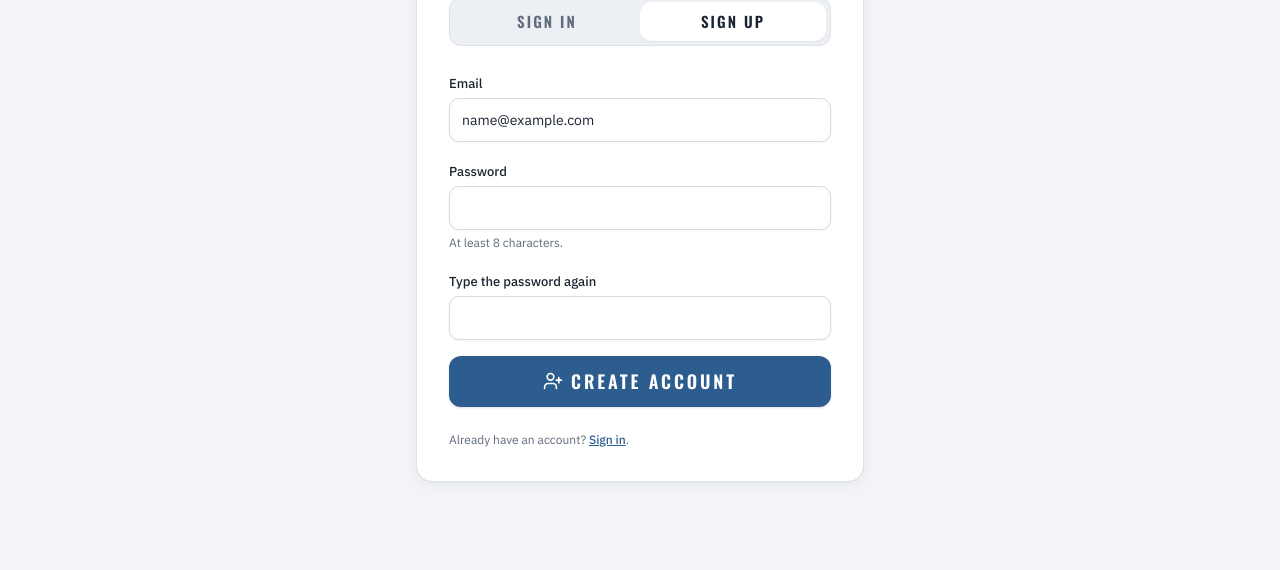
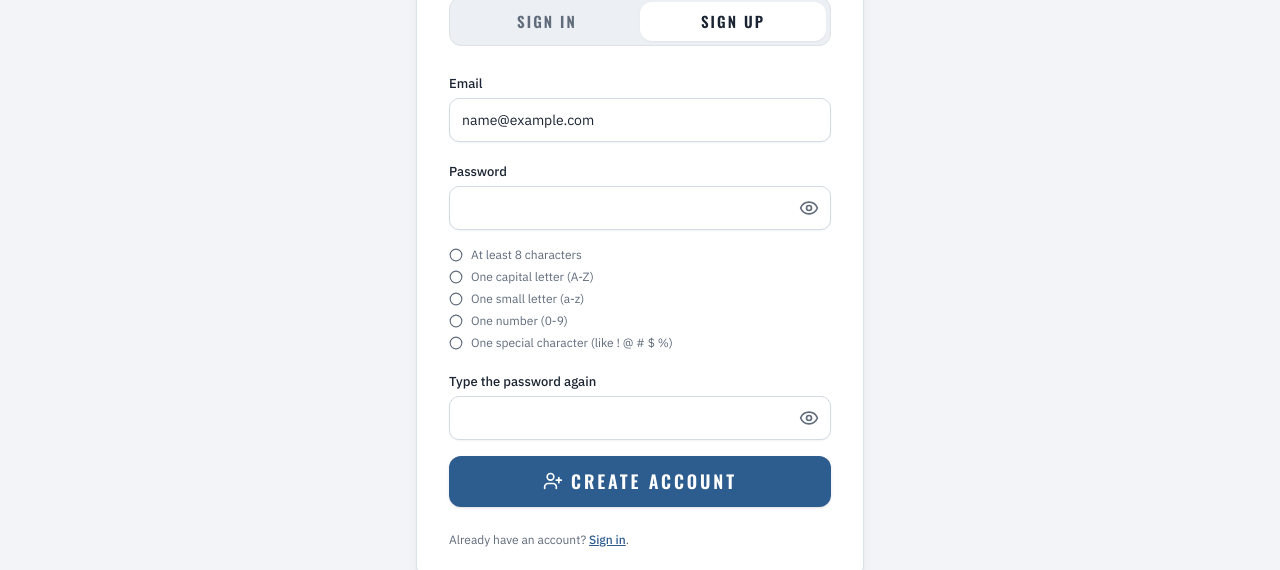
Before and after one commit to HackIndiaXYZ/hackindia-ai-cybertech-hackathon-2026-taatva, a Next.js app in the folder frontend/: page /login in a window 1280 px wide. Both pictures are taken after typing "name@example.com", "Sample123" into the empty fields and a click on the button "Create an account". Shown: the part 242-812 px from the top of the page. Built offline with nearby package versions, Linux system fonts and the light colour scheme; no server answers.

Commit message:
Sign up: show/hide password eye button and stronger password rules with live ticks

```diff
--- a/frontend/app/login/page.tsx
+++ b/frontend/app/login/page.tsx
@@ -6,11 +6,13 @@
 
 import { Suspense, useCallback, useState } from "react";
 import { useRouter, useSearchParams } from "next/navigation";
-import { CheckCircle2, Loader2, LogIn, MailCheck, TriangleAlert, UserPlus } from "lucide-react";
+import { Check, CheckCircle2, Circle, Loader2, LogIn, MailCheck, TriangleAlert, UserPlus } from "lucide-react";
 import { supabase } from "@/lib/supabase";
 import { safeNextPage } from "@/lib/safe-next";
 import { domainProblem, formatProblem, typoProblem, type EmailProblem } from "@/lib/email-check";
+import { PASSWORD_RULES, passwordIsStrong } from "@/lib/password-rules";
 import { EmailPopup } from "@/components/email-popup";
+import { PasswordInput } from "@/components/password-input";
 import { Input } from "@/components/ui/input";
 import { cn } from "@/lib/utils";
 
@@ -37,7 +39,7 @@ function plainError(message: string, code?: string) {
     return "Too many emails were sent in a short time. Please wait a few minutes and try again.";
   }
   if (text.includes("password") && (text.includes("short") || text.includes("at least") || text.includes("weak"))) {
-    return "That password is too weak. Use at least 8 characters, mixing letters and numbers.";
+    return "That password is too weak. Use at least 8 characters with a capital letter, a small letter, a number and a special character.";
   }
   if (text.includes("invalid") && text.includes("email")) {
     return "That does not look like a real email address. Please check it.";
@@ -89,7 +91,8 @@ function LoginForm() {
     // Check the email first. Anything wrong -> a pop-up, and no account is made.
     const problem = formatProblem(address) ?? (keepTyped ? null : typoProblem(address)) ?? (await domainProblem(address));
     if (problem) return setPopup(problem);
-    if (password.length < 8) return setError("Please use a password of at least 8 characters.");
+    if (!passwordIsStrong(password))
+      return setError("Your password does not follow all the rules yet. Check the list under the password box.");
     if (password !== repeat) return setError("The two passwords are not the same.");
     const { data, error } = await supabase().auth.signUp({
       email: address,
@@ -177,16 +180,38 @@ function LoginForm() {
             </label>
             <label className="block">
               <span className="text-[13px] font-medium text-foreground">Password</span>
-              <Input type="password" required minLength={mode === "signup" ? 8 : undefined}
+              <PasswordInput required minLength={mode === "signup" ? 8 : undefined} aria-describedby={mode === "signup" ? "password-rules" : undefined}
                 autoComplete={mode === "signin" ? "current-password" : "new-password"} value={password}
-                onChange={(e) => setPassword(e.target.value)} className="mt-1 h-11 bg-card" />
-              {mode === "signup" && <span className="mt-1 block text-[12px] text-muted-foreground">At least 8 characters.</span>}
+                onChange={(e) => {
+                  setPassword(e.target.value);
+                  setError(null); // an old "password" warning goes away as soon as they fix it
+                }} className="mt-1 h-11 bg-card" />
             </label>
+            {mode === "signup" && (
+              // Each rule gets a green tick as soon as the password follows it
+              <ul id="password-rules" className="space-y-1 text-[14px] md:text-[12px]" aria-label="Password rules">
+                {PASSWORD_RULES.map((rule) => {
+                  const met = rule.met(password);
+                  return (
+                    <li key={rule.label} className={cn("flex items-center gap-2", met ? "text-pass" : "text-muted-foreground")}>
+                      {met ? <Check className="h-4 w-4 shrink-0" /> : <Circle className="h-3.5 w-3.5 shrink-0" />}
+                      <span>{rule.label}</span>
+                      <span className="sr-only">{met ? "(done)" : "(not yet)"}</span>
+                    </li>
+                  );
+                })}
+              </ul>
+            )}
             {mode === "signup" && (
               <label className="block">
                 <span className="text-[13px] font-medium text-foreground">Type the password again</span>
-                <Input type="password" required autoComplete="new-password" value={repeat}
+                <PasswordInput required autoComplete="new-password" value={repeat}
                   onChange={(e) => setRepeat(e.target.value)} className="mt-1 h-11 bg-card" />
+                {repeat && (
+                  <span className={cn("mt-1 block text-[14px] md:text-[12px]", repeat === password ? "text-pass" : "text-quarantine")}>
+                    {repeat === password ? "Both passwords match." : "The two passwords are not the same yet."}
+                  </span>
+                )}
               </label>
             )}
 
--- /dev/null
+++ b/frontend/components/password-input.tsx
@@ -0,0 +1,23 @@
+"use client";
+
+// TAATVA Obsidian - a password box with an eye button to show or hide what you typed.
+
+import { useState } from "react";
+import { Eye, EyeOff } from "lucide-react";
+import { Input } from "@/components/ui/input";
+import { cn } from "@/lib/utils";
+
+export function PasswordInput({ className, ...props }: Omit<React.ComponentProps<"input">, "type">) {
+  const [shown, setShown] = useState(false);
+  return (
+    <div className="relative">
+      <Input {...props} type={shown ? "text" : "password"} className={cn("pr-12", className)} />
+      <button type="button" onClick={() => setShown(!shown)}
+        aria-label={shown ? "Hide password" : "Show password"} aria-pressed={shown}
+        title={shown ? "Hide password" : "Show password"}
+        className="absolute inset-y-0 right-0 flex w-11 items-center justify-center rounded-r-md text-muted-foreground hover:text-foreground focus-visible:outline-none focus-visible:ring-2 focus-visible:ring-ring">
+        {shown ? <EyeOff className="h-5 w-5" /> : <Eye className="h-5 w-5" />}
+      </button>
+    </div>
+  );
+}
--- /dev/null
+++ b/frontend/lib/password-rules.ts
@@ -0,0 +1,14 @@
+// TAATVA Obsidian - the rules a new password must follow.
+// The sign-up page shows each rule with a tick as soon as it is met.
+
+export const PASSWORD_RULES = [
+  { label: "At least 8 characters", met: (p: string) => p.length >= 8 },
+  { label: "One capital letter (A-Z)", met: (p: string) => /[A-Z]/.test(p) },
+  { label: "One small letter (a-z)", met: (p: string) => /[a-z]/.test(p) },
+  { label: "One number (0-9)", met: (p: string) => /[0-9]/.test(p) },
+  { label: "One special character (like ! @ # $ %)", met: (p: string) => /[^A-Za-z0-9\s]/.test(p) },
+];
+
+export function passwordIsStrong(password: string) {
+  return PASSWORD_RULES.every((rule) => rule.met(password));
+}
```
